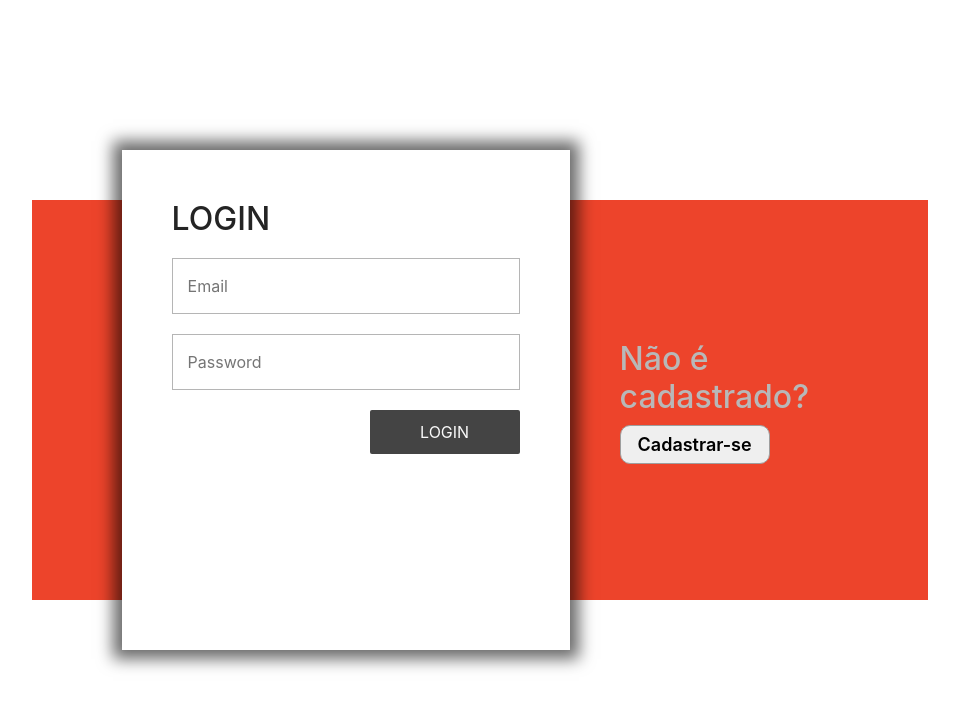
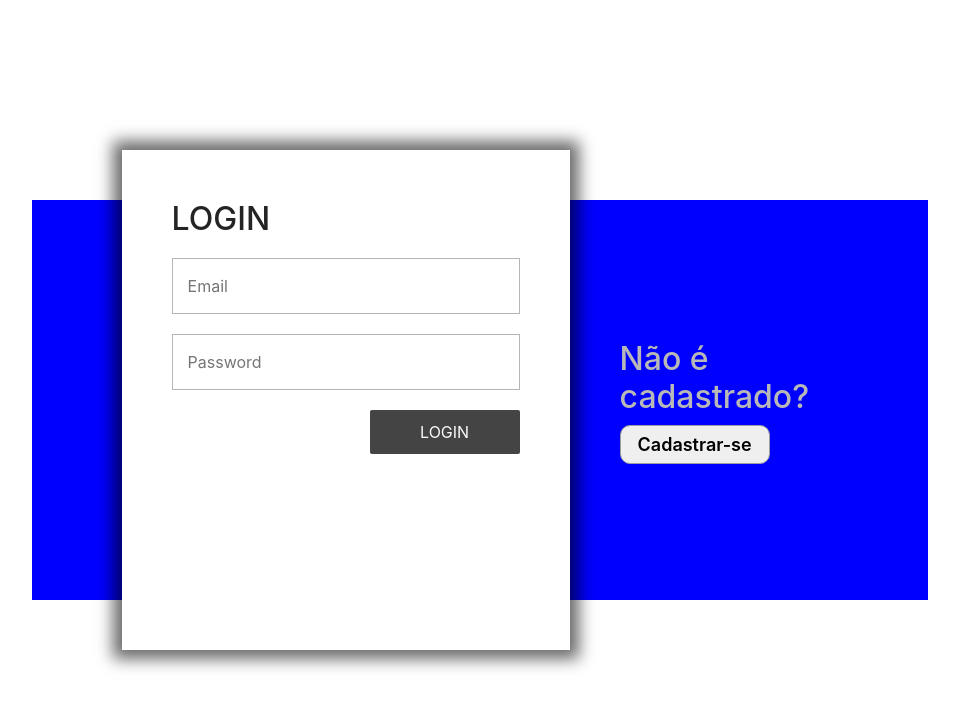
Before and after one commit to steph-cs/Login, a plain HTML site: page index.html in a window 1280 px wide. Shown: the whole page, without its empty margins (160-1119 px from the left). Drawn offline with nearby package versions, Linux system fonts and the light colour scheme.

Commit message:
Update style.css

```diff
--- a/style.css
+++ b/style.css
@@ -19,8 +19,8 @@ a{
 	right:0;left:0;
     margin:auto;
     height:400px;
-    background-color: rgba(236, 48, 20, 0.9);
-    background-color: light-blue;
+    /*background-color: rgba(236, 48, 20, 0.9);*/
+    background-color: blue;
 }
 .white-panel{
     background-color: rgba(255,255, 255, 1);
```
